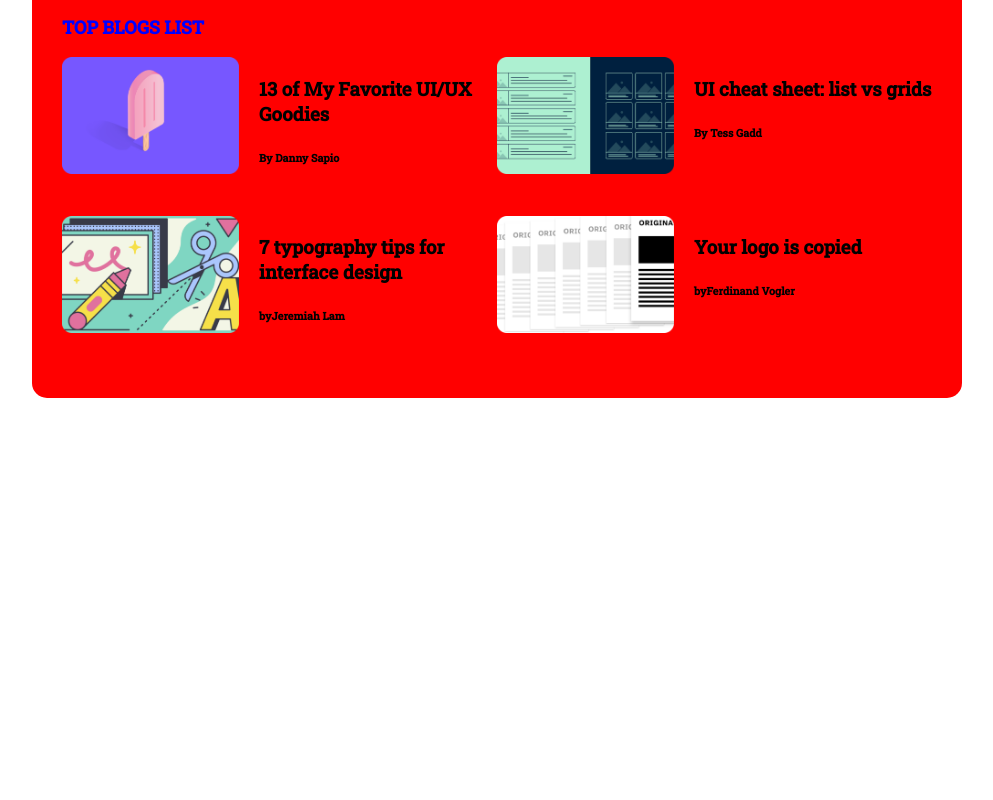
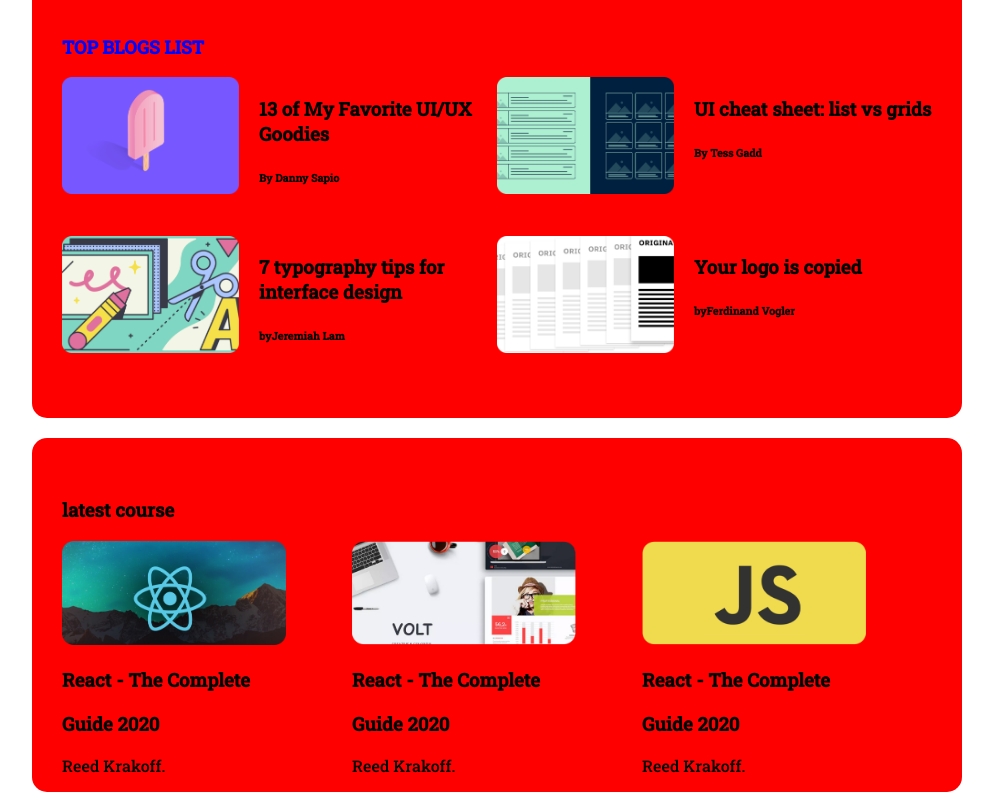
Before and after one commit to TAIJULAMAN/leader--board, a plain HTML site: page index.html in a window 1280 px wide. Shown: the part 322-1122 px from the top of the page, without its empty margins (143-1136 px from the left). Before the commit the page ends 800 px from the top, so only its background shows below. Drawn offline with Linux system fonts and the light colour scheme.

Commit message:
leader-complete

```diff
--- a/index.html
+++ b/index.html
@@ -5,6 +5,9 @@
     <meta http-equiv="X-UA-Compatible" content="IE=edge">
     <meta name="viewport" content="width=device-width, initial-scale=1.0">
     <title>LEADER BOARD</title>
+    <!-- font awsome -->
+    <script src="https://kit.fontawesome.com/7797e49927.js" crossorigin="anonymous"></script>
+    <!-- stylesheet -->
     <link rel="stylesheet" href="style.css">
 </head>
 <body>
@@ -95,7 +98,43 @@
 
 
 </section>
+ <!-- top part end-->
+ <!-- course section start-->
+ <section class="container">
+    <h3>latest course</h3>
+    <div class="latest-courses">
+        <div class="courses">
+            <div class="course">
+                    <img class="course-image" src="images/courses/course-1.png" alt="">
+                   <div class="course-details">
+                        <h3>React - The Complete</h3>
+                        <h3>Guide 2020</h3>
+                        <p>Reed Krakoff.</p>
+                   </div>
+            </div>
+            <div class="course">
+                    <div>
+                        <img class="course-image" src="images/courses/course-2.png" alt=""></div>
+                <div>
+                    <h3>React - The Complete</h3>
+                    <h3>Guide 2020</h3>
 
+                    <p>Reed Krakoff.</p>
+                </div>
+            </div>
+            <div class="course">
+                <div>
+                    <img class="course-image" src="images/courses/course-3.png" alt="">
+                </div>
+                <div>
+                    <h3>React - The Complete</h3>
+                    <h3>Guide 2020</h3>
+                    <p>Reed Krakoff.</p>
+                </div>
+            </div>
+        </div>
+    </div>
+ </section>
     </main>
     <!-- main part end -->
 </body>
--- a/style.css
+++ b/style.css
@@ -10,7 +10,8 @@
 }
 main{
     display: flex;
- justify-content: center;
+    flex-direction: column;
+    align-items: center;
 }
 .container{
     background-color:red;
@@ -19,6 +20,7 @@
     padding-right: 30px;
     width:870px ;
     border-radius:15px;
+    margin-top: 20px;
 
 }
 hr{
@@ -70,3 +72,29 @@
 .write-part{
     margin-left: 20px;
 }
+/* course part */
+
+.courses{
+    display: grid;
+    grid-template-columns: repeat(3,1fr);
+}
+.course-image{
+    height: 104px;
+    width: 224px;
+}
+.rating{
+    display: flex;
+}
+.star{
+    height: 15.808359146118164px;
+    width: 15.387435913085938px;
+}
+.mark{
+    margin-left: 5px;
+}
+.time{
+    display: flex;
+    background-color:gainsboro;
+    border-radius: 5px;
+
+}
```
